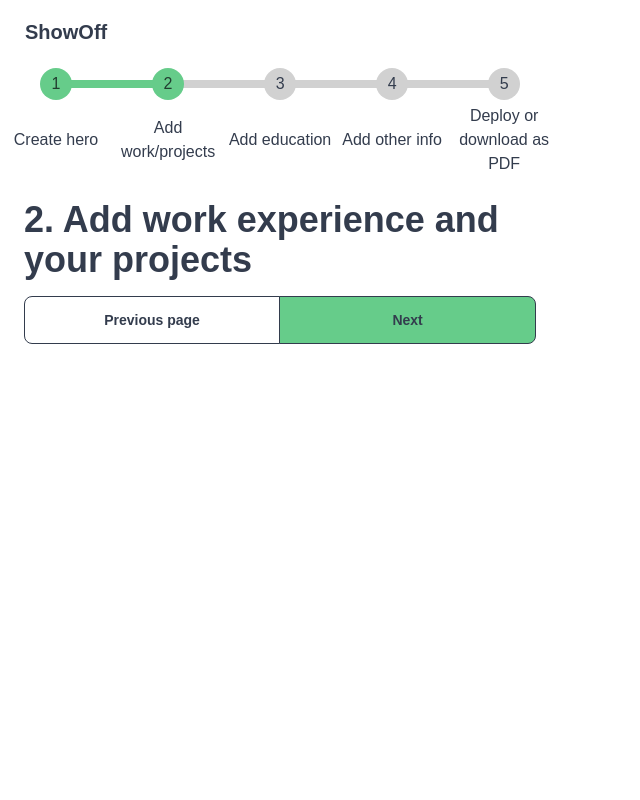
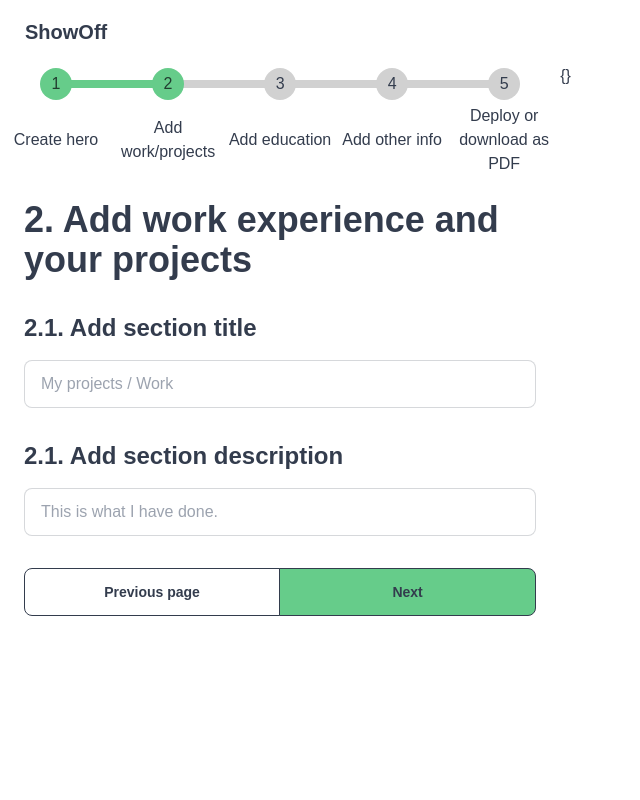
Before and after one commit to CroAnna/FolioFusion, a Next.js app: page /builder/add-work in a window 1280 px wide. Shown: the top 800 px of the page, without its empty margins (0-640 px from the left). Built offline with nearby package versions, Linux system fonts and the light colour scheme; a web font is replaced by a local one.

Commit message:
Add work title and description sections

```diff
--- a/app/_components/PortfolioMaker.jsx
+++ b/app/_components/PortfolioMaker.jsx
@@ -1,6 +1,6 @@
 const PortfolioMaker = ({ children }) => {
   return (
-    <div className="overflow-scroll" style={{ height: "calc(100vh - 88px)" }}>
+    <div className="overflow-y-scroll" style={{ height: "calc(100vh - 88px)" }}>
       {children}
     </div>
   );
--- /dev/null
+++ b/app/_components/PortfolioWork.jsx
@@ -0,0 +1,19 @@
+import React, { useContext } from "react";
+import { PortfolioContext } from "./PortfolioProvider";
+
+const PortfolioWork = () => {
+  const { portfolioStackContextData } = useContext(PortfolioContext);
+
+  return (
+    <div className="max-w-screen-lg px-2 mx-auto pt-16 flex flex-col gap-6">
+      <h3 className="uppercase text-xl font-medium">
+        {portfolioStackContextData.work_title}
+      </h3>
+      <p className="text-xl font-bold max-w-xs">
+        {portfolioStackContextData.work_description}
+      </p>
+    </div>
+  );
+};
+
+export default PortfolioWork;
--- /dev/null
+++ b/app/_components/ProjectCard.jsx
@@ -0,0 +1,5 @@
+const ProjectCard = () => {
+  return <div>ProjectCard</div>;
+};
+
+export default ProjectCard;
--- a/app/_components/RenderedPortfolio.jsx
+++ b/app/_components/RenderedPortfolio.jsx
@@ -1,12 +1,18 @@
 import React, { useContext } from "react";
 import { PortfolioContext } from "./PortfolioProvider";
 import PortfolioHero from "./PortfolioHero";
+import PortfolioWork from "./PortfolioWork";
 
 const RenderedPortfolio = () => {
+  const { portfolioStackContextData } = useContext(PortfolioContext);
+
   return (
-    <div>
-      {/* <p>{JSON.stringify(portfolioStackContextData)}</p> */}
+    <div className="overflow-y-scroll h-screen">
+      <p className="max-w-6xl break-words">
+        {JSON.stringify(portfolioStackContextData)}
+      </p>
       <PortfolioHero />
+      <PortfolioWork />
     </div>
   );
 };
--- a/app/builder/add-work/page.jsx
+++ b/app/builder/add-work/page.jsx
@@ -1,13 +1,45 @@
+"use client";
+import Input from "@/app/_components/Input";
 import NextPreviousNavigation from "@/app/_components/NextPreviousNavigation";
-import Link from "next/link";
-import React from "react";
+import { PortfolioContext } from "@/app/_components/PortfolioProvider";
+import React, { useContext } from "react";
 
 const AddWork = () => {
+  const { portfolioStackContextData, setPortfolioStackContextData } =
+    useContext(PortfolioContext);
+
+  const handleUpdate = (field, value) => {
+    setPortfolioStackContextData({
+      ...portfolioStackContextData,
+      [field]: value,
+    });
+  };
+
   return (
-    <div className="p-6 flex flex-col gap-4">
+    <div className="p-6 flex flex-col gap-8">
       <h2 className="text-4xl font-bold">
         2. Add work experience and your projects
       </h2>
+      <div className="flex flex-col gap-4">
+        <h3 className="text-2xl font-bold">2.1. Add section title</h3>
+        <Input
+          name={"work_title"}
+          onChange={(e) => {
+            handleUpdate("work_title", e.target.value);
+          }}
+          placeholder={"My projects / Work"}
+        />
+      </div>
+      <div className="flex flex-col gap-4">
+        <h3 className="text-2xl font-bold">2.1. Add section description</h3>
+        <Input
+          name={"work_description"}
+          onChange={(e) => {
+            handleUpdate("work_description", e.target.value);
+          }}
+          placeholder={"This is what I have done."}
+        />
+      </div>
       <NextPreviousNavigation
         nextUrl={"/builder/add-education"}
         previousUrl={"/builder/create-hero"}
```
